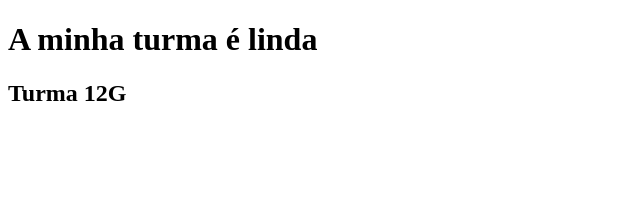
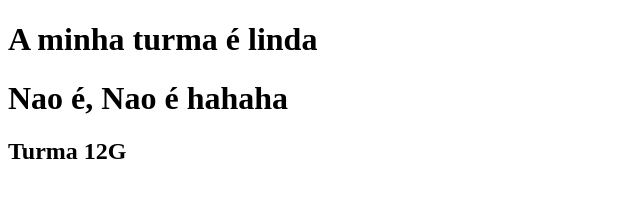
Before and after one commit to lvl3power/12GT1_Andre, a plain HTML site: page index.html in a window 1280 px wide. Shown: the whole page, without its empty margins (0-640 px from the left). Drawn offline with Linux system fonts and the light colour scheme.

Commit message:
Update index.html

```diff
--- a/index.html
+++ b/index.html
@@ -5,6 +5,7 @@
 </head>
 <body>
 	<h1>A minha turma é linda</h1>
+	<h1>Nao é, Nao é hahaha</h1>
   <h2>Turma 12G</h2>
 </body>
 </html>
```
